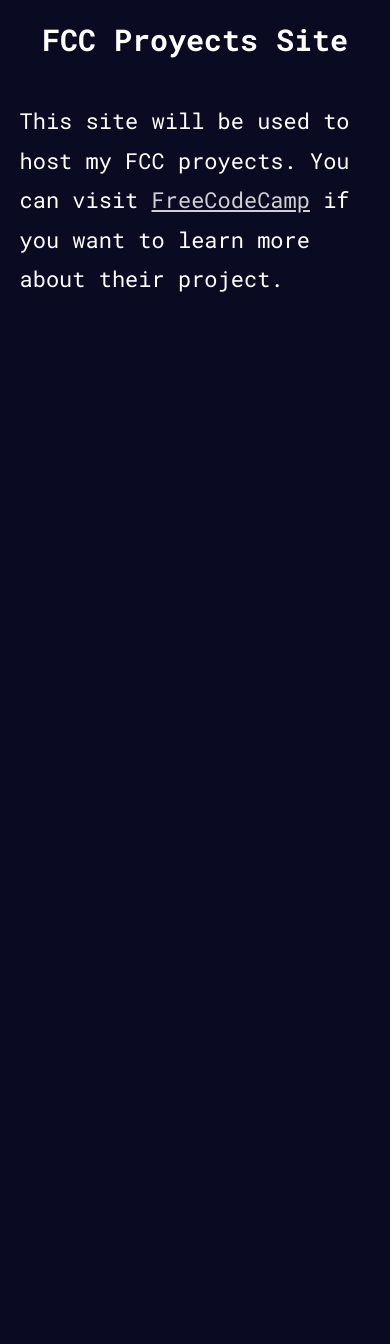
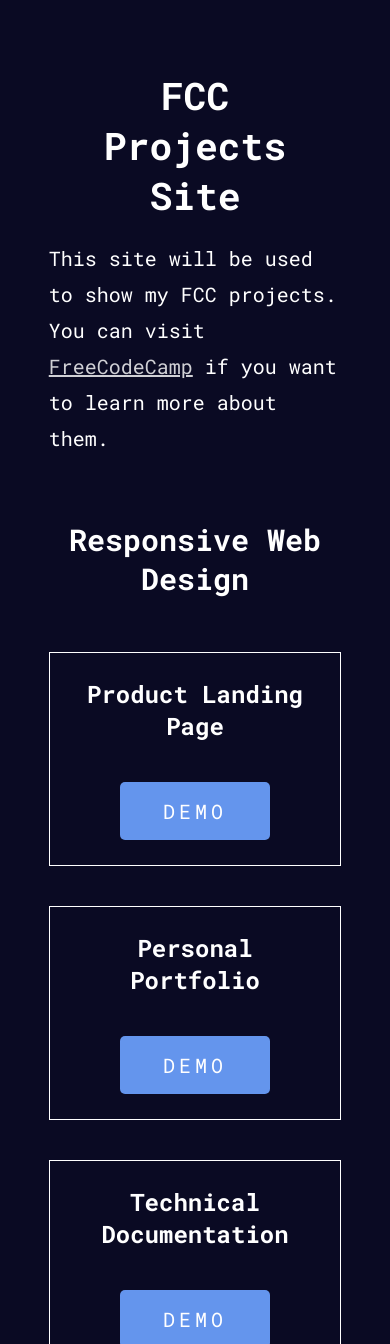
Before and after one commit to fccproyects/fccproyects.github.io, a plain HTML site: page index.html in a window 390 px wide. Shown: the top 1344 px of the page. Before the commit the page ends 844 px from the top, so only its background shows below. Drawn offline with Linux system fonts and the light colour scheme.

Commit message:
responsive web design projects added

```diff
--- a/css/main.css
+++ b/css/main.css
@@ -1,41 +1,49 @@
 html {
   background-color: #0a0a23;
   font-family: 'Roboto Mono', monospace;
-  overflow-x: hidden;
   font-size: 62.5%; /* font-size reset*/
 }
 
 body {
   margin: 0;
   position: relative;
-  height: 100%;
-  width: 100%;
 }
 
-.header {
-  height: 100vh;
-  width: 100vw;
-}
-
-.container-90 {
-  width: 90%;
+.container-75 {
+  width: 75%;
   display: block;
   margin: 0 auto;
   max-width: 100rem;
 }
 
+h1,
+h2,
+h3 {
+  color: #fff;
+  margin: 0;
+  text-align: center;
+}
+
 h1 {
-  color: #fff;
-  text-align: center;
   margin: 0;
   padding: 2rem;
+  font-size: 3.8rem;
+}
+
+h2 {
   font-size: 3rem;
+  padding: 1.4rem 0;
+}
+
+h3 {
+  font-size: 2.4rem;
 }
 
 p {
   color: #fff;
   line-height: 1.8;
-  font-size: 2.2rem;
+  font-size: 2rem;
+  margin: 0;
 }
 
 a {
@@ -46,3 +54,59 @@ a:hover {
   text-decoration: none;
   color: #fff;
 }
+
+/* HEADER */
+.header {
+  margin: 5rem 0;
+}
+
+/* PROJECTS */
+.projects h2 {
+  margin-bottom: 4rem;
+}
+
+.project {
+  display: flex;
+  flex-direction: column;
+  justify-content: space-between;
+  align-items: center;
+  margin-bottom: 4rem;
+  border: 1px solid #fff;
+  padding: 2.5rem;
+}
+
+.project h3 {
+  margin-bottom: 4rem;
+}
+
+.demo-btn {
+  color: #fff;
+  font-size: 2rem;
+  letter-spacing: 0.4rem;
+  text-transform: uppercase;
+  text-align: center;
+  text-decoration: none;
+  display: block;
+  width: 15rem;
+  border-radius: 0.5rem;
+  padding: 1.6rem 0;
+  cursor: pointer;
+  background-color: cornflowerblue;
+  transition: all ease 0.45s;
+}
+
+.demo-btn:hover {
+  transform: scale(1.1);
+}
+
+@media (min-width: 768px) {
+  .projects-wrapper {
+    display: grid;
+    grid-template-columns: repeat(3, 1fr);
+    gap: 6rem 2rem;
+  }
+
+  .project {
+    margin-bottom: 0;
+  }
+}
--- a/index.html
+++ b/index.html
@@ -4,7 +4,7 @@
     <meta charset="UTF-8" />
     <meta name="viewport" content="width=device-width, initial-scale=1.0" />
     <meta http-equiv="X-UA-Compatible" content="ie=edge" />
-    <title>FCC Proyects</title>
+    <title>FCC Projects</title>
 
     <!-- google-fonts -->
     <link
@@ -15,17 +15,83 @@
     <link rel="stylesheet" href="css/main.css" />
   </head>
   <body>
-    <section class="header">
-      <div class="container-90">
-        <h1>FCC Proyects Site</h1>
+    <div class="container-75">
+      <header class="header">
+        <h1>FCC Projects Site</h1>
         <p>
-          This site will be used to host my FCC proyects. You can visit
+          This site will be used to show my FCC projects. You can visit
           <a href="https://www.freecodecamp.com">FreeCodeCamp</a> if you want to
-          learn more about their project.
+          learn more about them.
         </p>
-      </div>
-      <!-- container-90 -->
-    </section>
-    <!-- header -->
+      </header>
+      <!-- header -->
+
+      <main>
+        <section class="projects">
+          <h2>Responsive Web Design</h2>
+
+          <div class="projects-wrapper">
+            <div class="project">
+              <h3>Product Landing Page</h3>
+              <a
+                class="demo-btn"
+                href="https://codepen.io/JoelEncinasMartin/pen/wvvggKy"
+                target="_blank"
+                >Demo</a
+              >
+            </div>
+            <!-- project -->
+
+            <div class="project">
+              <h3>Personal Portfolio</h3>
+              <a
+                class="demo-btn"
+                href="https://codepen.io/JoelEncinasMartin/pen/dyyNRpp"
+                target="_blank"
+                >Demo</a
+              >
+            </div>
+            <!-- project -->
+
+            <div class="project">
+              <h3>Technical Documentation</h3>
+              <a
+                class="demo-btn"
+                href="https://codepen.io/JoelEncinasMartin/pen/BaaQPgb"
+                target="_blank"
+                >Demo</a
+              >
+            </div>
+            <!-- project -->
+
+            <div class="project">
+              <h3>Tribute Page</h3>
+              <a
+                class="demo-btn"
+                href="https://codepen.io/JoelEncinasMartin/pen/OJJbgOo"
+                target="_blank"
+                >Demo</a
+              >
+            </div>
+            <!-- project -->
+
+            <div class="project">
+              <h3>Survey Form</h3>
+              <a
+                class="demo-btn"
+                href="https://codepen.io/JoelEncinasMartin/pen/VwwmzMq"
+                target="_blank"
+                >Demo</a
+              >
+            </div>
+            <!-- project -->
+          </div>
+          <!-- projects-wrapper -->
+        </section>
+        <!-- projects -->
+      </main>
+      <!-- main -->
+    </div>
+    <!-- container-75 -->
   </body>
 </html>
```
